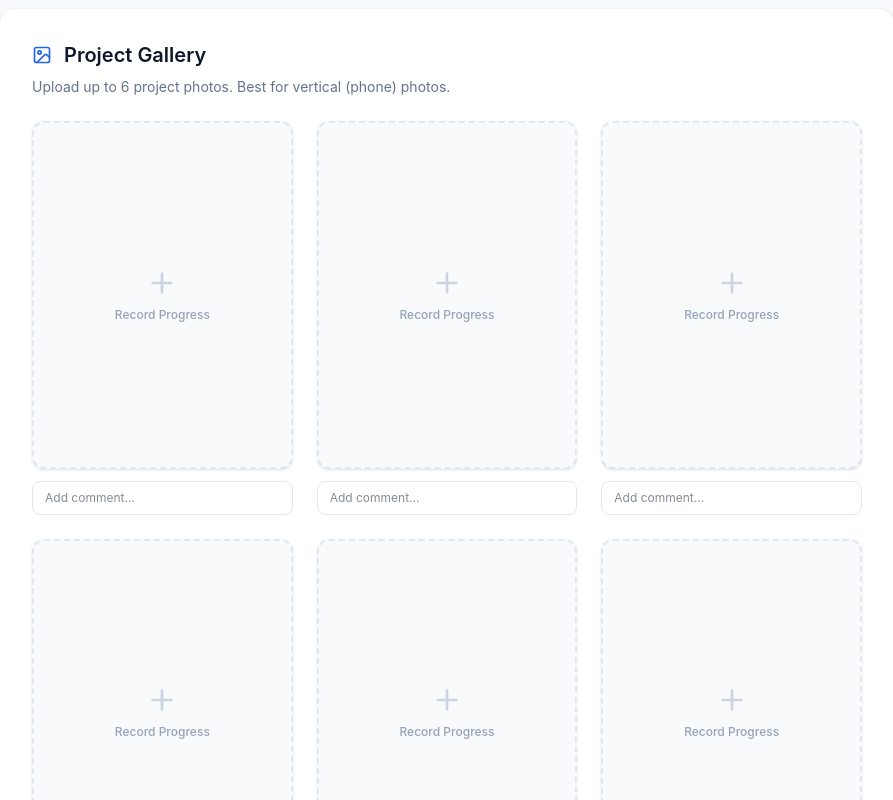
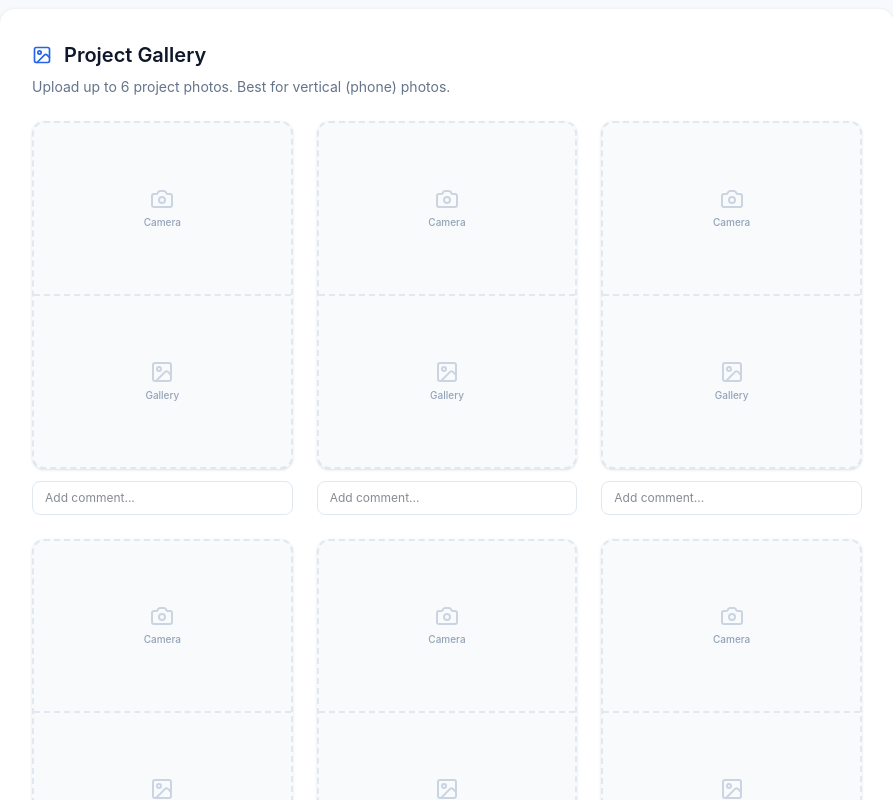
Before and after one commit to Terback/EIM-Regular-Training-Report-Generator, a React (Vite) app: page / in a window 1280 px wide. Shown: the part 2020-2820 px from the top of the page, without its empty margins (193-1086 px from the left). Built offline with nearby package versions, Linux system fonts and the light colour scheme.

Commit message:
feat(ui): Improve image upload component
Refactors the image upload component to use a dedicated camera icon and provide a more intuitive user experience. The styling has been updated to clearly indicate clickable areas and improve visual feedback on hover.

```diff
--- a/src/App.tsx
+++ b/src/App.tsx
@@ -26,7 +26,8 @@ import {
   Download,
   Plus,
   X,
-  GraduationCap
+  GraduationCap,
+  Camera
 } from 'lucide-react';
 // @ts-ignore
 import html2canvas from 'html2canvas';
@@ -616,9 +617,12 @@ export default function App() {
                         </button>
                       </>
                     ) : (
-                      <label className="absolute inset-0 flex flex-col items-center justify-center cursor-pointer touch-manipulation">
-                        <Plus className="w-8 h-8 text-slate-300 mb-2 group-hover:text-blue-400 group-hover:scale-110 transition-transform" />
-                        <span className="text-xs font-medium text-slate-400 group-hover:text-blue-500">Record Progress</span>
+                      <div className="absolute inset-0 flex flex-col touch-manipulation">
+                        <label className="flex-1 flex flex-col items-center justify-center cursor-pointer hover:bg-slate-100 transition-colors border-b-2 border-dashed border-slate-200 group relative">
+                          <div className="absolute inset-0 flex flex-col items-center justify-center">
+                            <Camera className="w-6 h-6 text-slate-300 mb-1 group-hover:text-blue-400 transition-colors" />
+                            <span className="text-[10px] font-medium text-slate-400 group-hover:text-blue-500">Camera</span>
+                          </div>
                           <input
                             type="file"
                             accept="image/*"
@@ -627,6 +631,19 @@ export default function App() {
                             className="hidden"
                           />
                         </label>
+                        <label className="flex-1 flex flex-col items-center justify-center cursor-pointer hover:bg-slate-100 transition-colors group relative">
+                          <div className="absolute inset-0 flex flex-col items-center justify-center">
+                            <ImageIcon className="w-6 h-6 text-slate-300 mb-1 group-hover:text-blue-400 transition-colors" />
+                            <span className="text-[10px] font-medium text-slate-400 group-hover:text-blue-500">Gallery</span>
+                          </div>
+                          <input
+                            type="file"
+                            accept="image/*"
+                            onChange={(e) => handleImageUpload(i, e)}
+                            className="hidden"
+                          />
+                        </label>
+                      </div>
                     )}
                   </div>
                   <input
```
Lines whose indentation alone changed are shown as unchanged.
